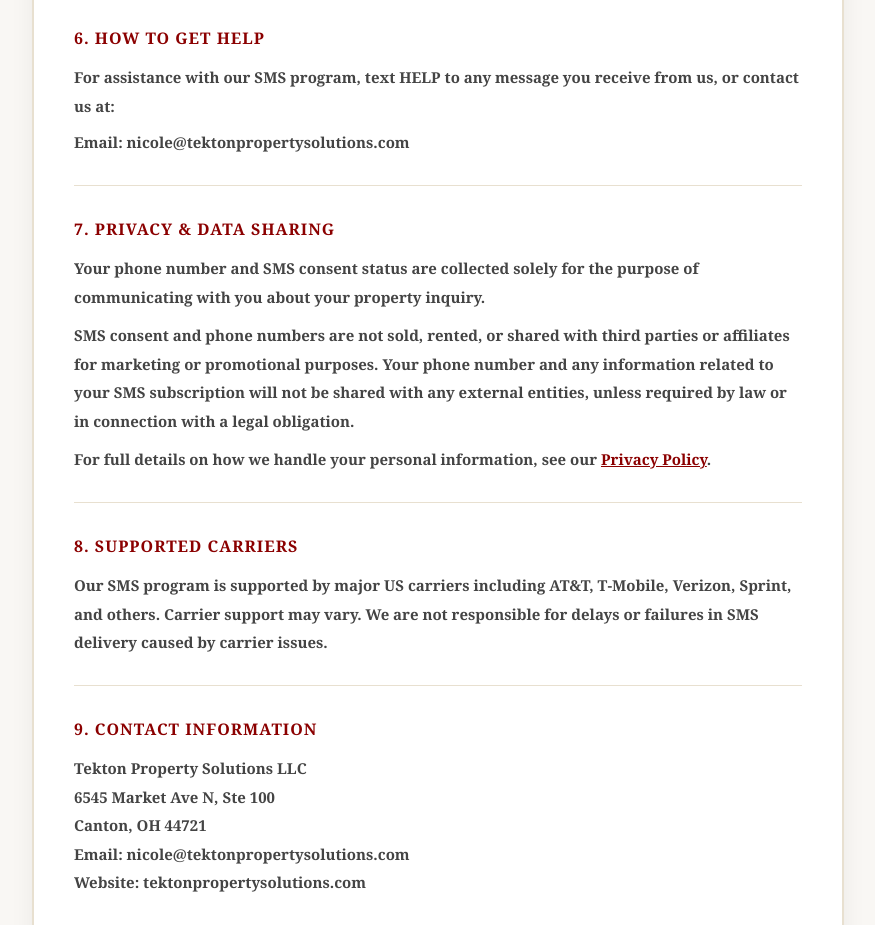
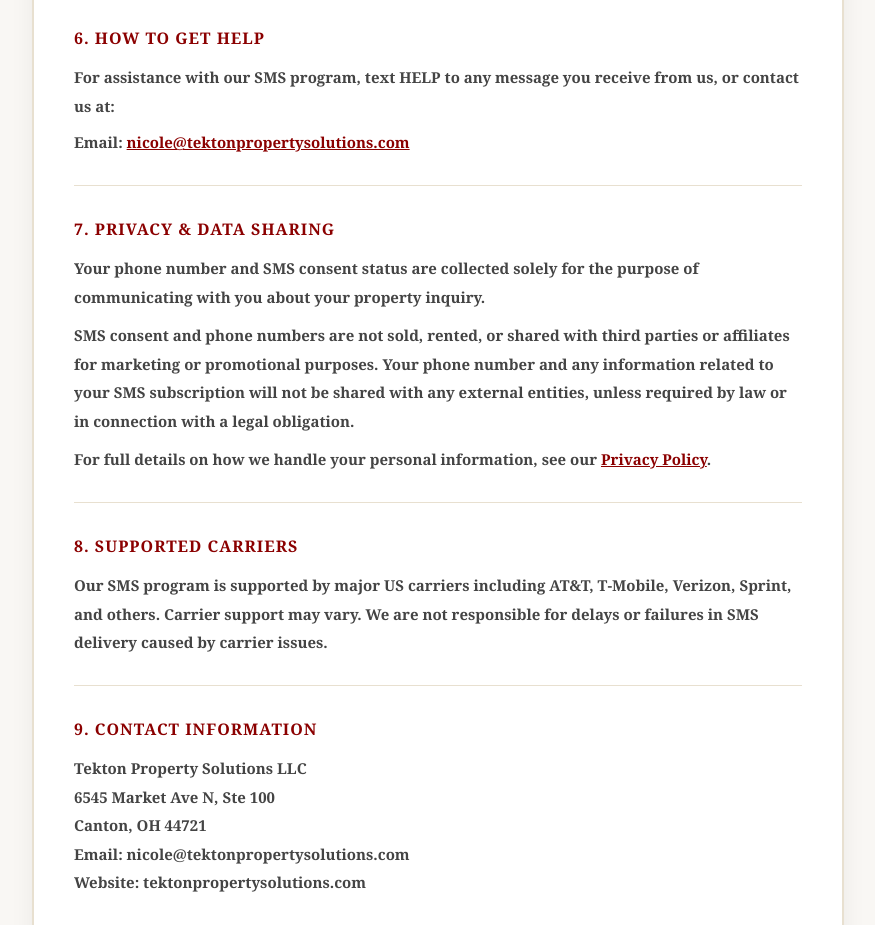
Before and after one commit to nijackacquisitions56/nijack-property-solutions, a React (Vite) app: page /sms-terms in a window 1280 px wide. Shown: the part 1760-2685 px from the top of the page, without its empty margins (202-1077 px from the left). Built offline with nearby package versions, Linux system fonts and the light colour scheme.

Commit message:
Update SmsTerms.jsx

```diff
--- a/src/SmsTerms.jsx
+++ b/src/SmsTerms.jsx
@@ -85,7 +85,7 @@ const SmsTerms = () => {
               <h2 style={{ color: '#8B0000', fontWeight: 900, textTransform: 'uppercase', fontSize: 16, letterSpacing: 1, marginBottom: 10 }}>6. How to Get Help</h2>
               <p style={{ margin: 0 }}>For assistance with our SMS program, text <strong>HELP</strong> to any message you receive from us, or contact us at:</p>
               <p style={{ margin: '8px 0 0', overflowWrap: 'break-word', wordBreak: 'break-word' }}>
-                Email: nicole@tektonpropertysolutions.com
+                Email: <a href="mailto:nicole@tektonpropertysolutions.com" style={{ color: '#8B0000', textDecoration: 'underline' }}>nicole@tektonpropertysolutions.com</a>
               </p>
             </section>
 
```
